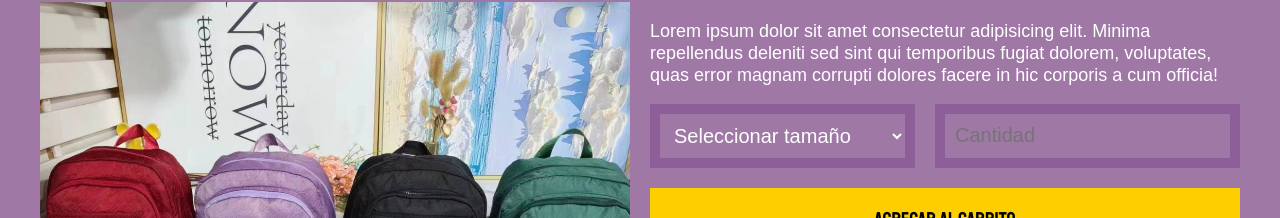
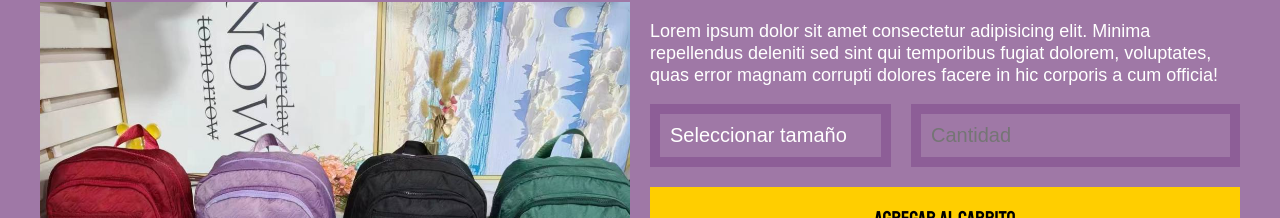
Before and after one commit to KarenVane24/FrontEnd-Store, a plain HTML site: page producto.html in a window 1280 px wide. Shown: the part 375-593 px from the top of the page. Drawn offline with Linux system fonts and the light colour scheme.

Commit message:
Proyecto final

```diff
--- a/css/style.css
+++ b/css/style.css
@@ -221,9 +221,11 @@
 }
 .formulario{
     display: grid;
-    grid-template-columns: repeat(2,1fr);
     gap: 2rem;
 }
+
+
+
 .formulario__campo{
    /** border-color: var(--primarioOscuro);
     border-width: 1rem;
@@ -234,7 +236,7 @@
     font-size: 2rem;
     font-family: Arial, Helvetica, sans-serif;
     padding: 1rem;
-
+   appearance: none;
 }
 .formulario__submit{
     background-color: var(--secundario);
```
